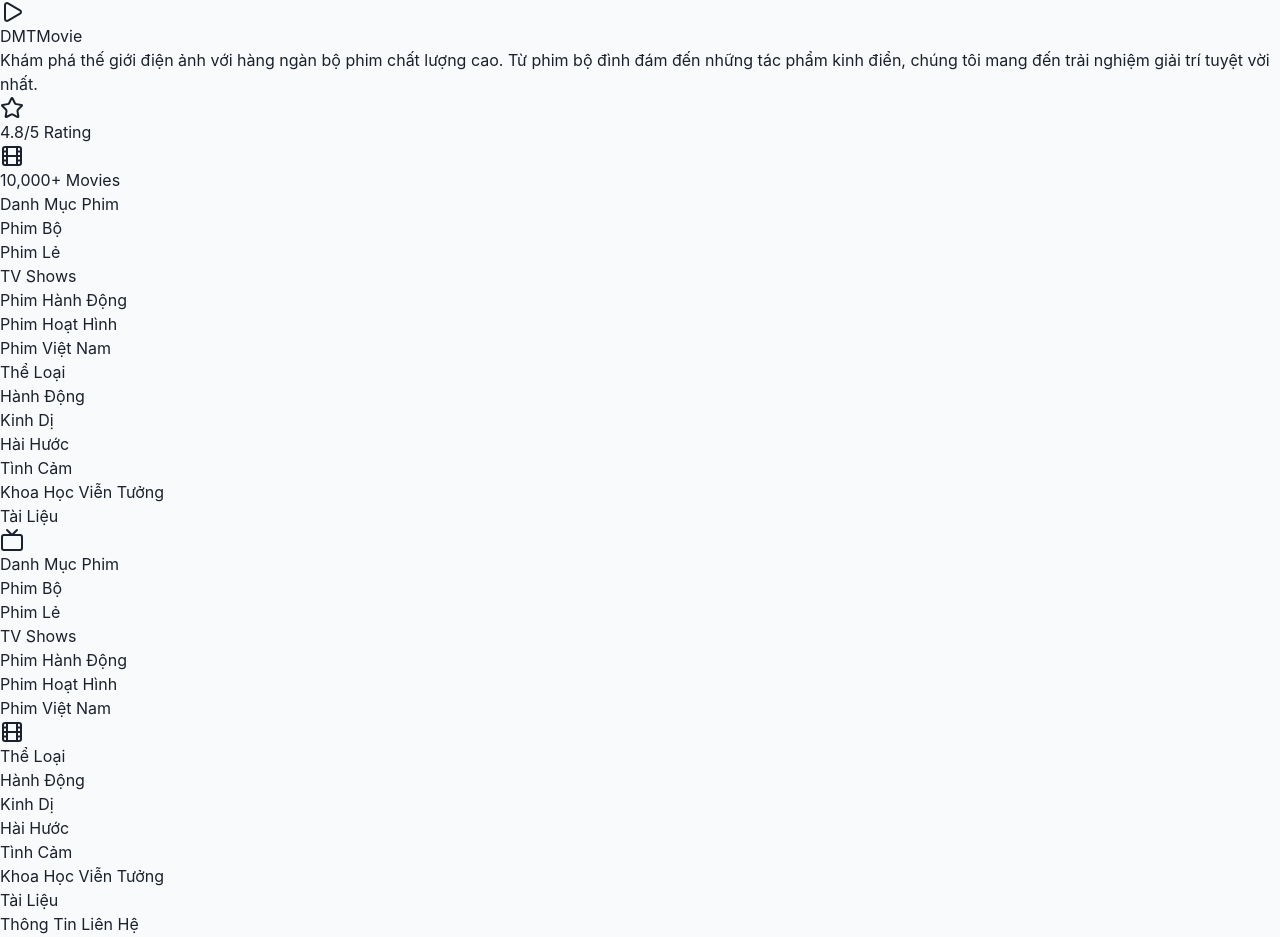
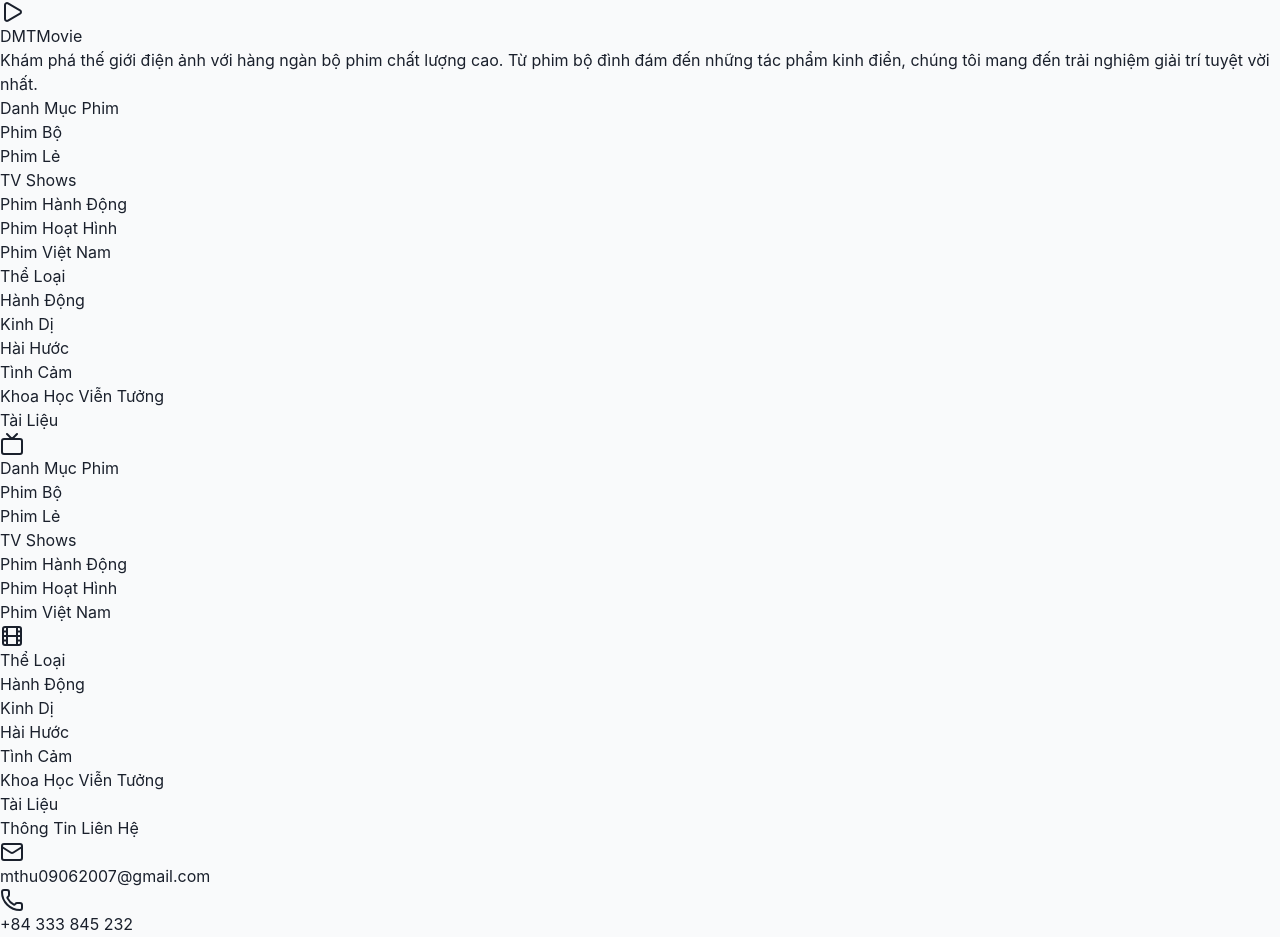
Before and after one commit to minhnhut2306/dmt-movie, a React (Vite) app: page /movie/1 in a window 1280 px wide. Shown: the part 1598-2535 px from the top of the page. Built offline with nearby package versions, Linux system fonts and the light colour scheme.

Commit message:
update footer

```diff
--- a/src/components/Footer.jsx
+++ b/src/components/Footer.jsx
@@ -44,16 +44,6 @@
               Từ phim bộ đình đám đến những tác phẩm kinh điển, chúng tôi mang đến
               trải nghiệm giải trí tuyệt vời nhất.
             </p>
-            <div className="flex flex-wrap items-center gap-3 text-sm">
-              <div className="flex items-center space-x-1">
-                <Star className="w-4 h-4 text-yellow-400" />
-                <span>4.8/5 Rating</span>
-              </div>
-              <div className="flex items-center space-x-1">
-                <Film className="w-4 h-4 text-blue-400" />
-                <span>10,000+ Movies</span>
-              </div>
-            </div>
             <div className="md:hidden border-b border-gray-600 pb-4"></div>
           </div>
 
@@ -132,11 +122,11 @@
             <div className="space-y-3">
               <div className="flex items-start space-x-3 text-sm">
                 <Mail className="w-4 h-4 text-red-600 flex-shrink-0 mt-0.5" />
-                <span className="break-words">support@dmtmovie.vn</span>
+                <span className="break-words">mthu09062007@gmail.com</span>
               </div>
               <div className="flex items-center space-x-3 text-sm">
                 <Phone className="w-4 h-4 text-red-600 flex-shrink-0" />
-                <span>+84 123 456 789</span>
+                <span>+84 333 845 232</span>
               </div>
             </div>
           </div>
```
